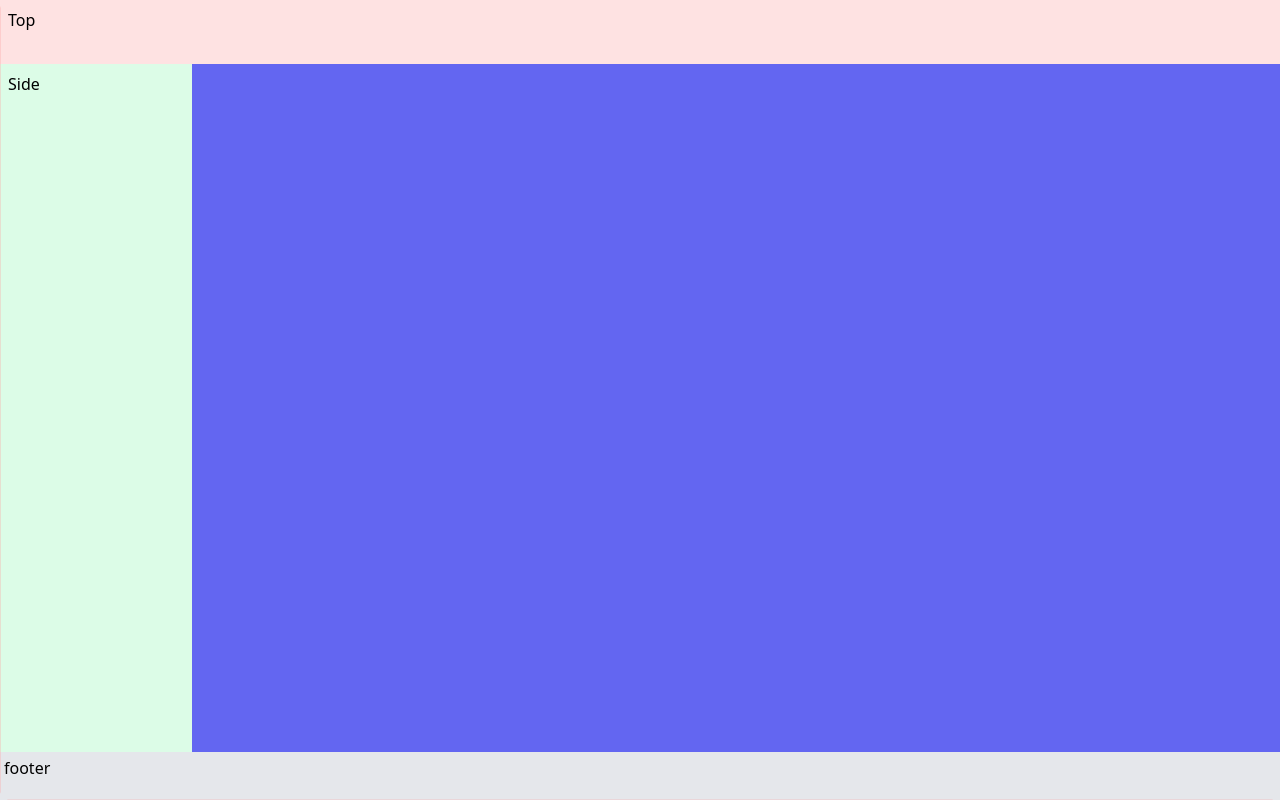
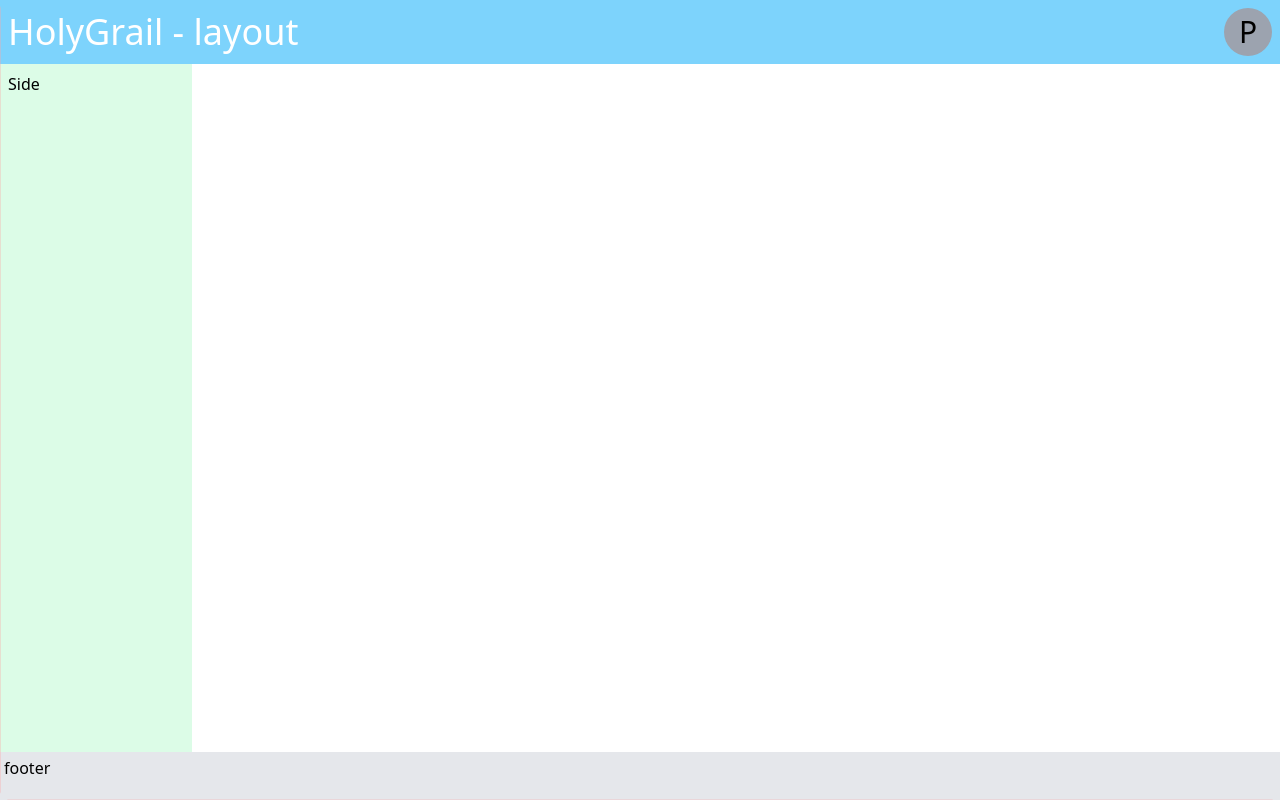
Before and after one commit to fillip1984/holy-grail-layout, a React (Vite) app: page / in a window 1280 px wide. Built offline with nearby package versions, Linux system fonts and the light colour scheme.

Commit message:
component-ized header

```diff
--- a/src/App.tsx
+++ b/src/App.tsx
@@ -11,10 +11,8 @@ const App = () => {
   const [bottomDrawerVisible, setBottomDrawerVisible] = useState(false);
 
   return (
-    <div className="flex h-screen flex-col bg-indigo-500">
-      {/* above bg-indigo-500 class is just to see what areas of the screen are streched
-          beyond other components and isn't necessary in final product */}
-      <header className="h-[8vh] bg-red-100 p-2">Top</header>
+    <div className="flex h-screen flex-col">
+      <TopNav />
 
       <div className="flex flex-1 overflow-hidden">
         <nav className="w-[15vw] bg-green-100 p-2">Side</nav>
--- a/src/components/navigation/TopNav.tsx
+++ b/src/components/navigation/TopNav.tsx
@@ -1,13 +1,14 @@
 import React from "react";
 
+// Top nav should contain branding and an avatar to open a menu for profile, log in/out abilities
 const TopNav = () => {
   return (
-    <nav className="flex items-center justify-between bg-sky-300 p-4">
-      <h3 className="brand text-white">HolyGrail</h3>
+    <header className="flex h-[8vh] items-center justify-between bg-sky-300 p-2">
+      <h3 className="brand text-white">HolyGrail - layout</h3>
       <div className="avatar flex h-12 w-12 items-center justify-center rounded-full bg-gray-400 p-1 text-3xl">
         P
       </div>
-    </nav>
+    </header>
   );
 };
 
```
